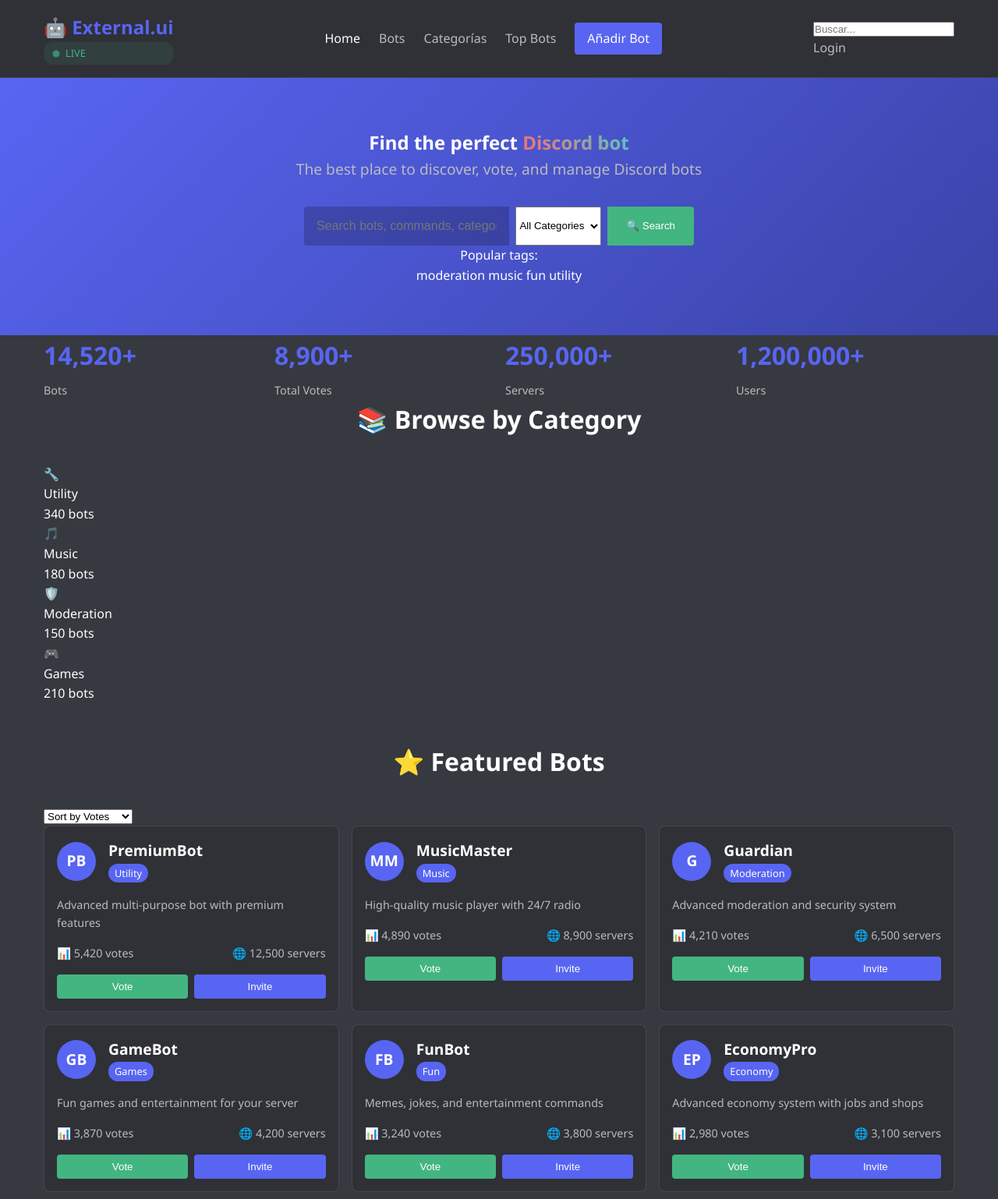
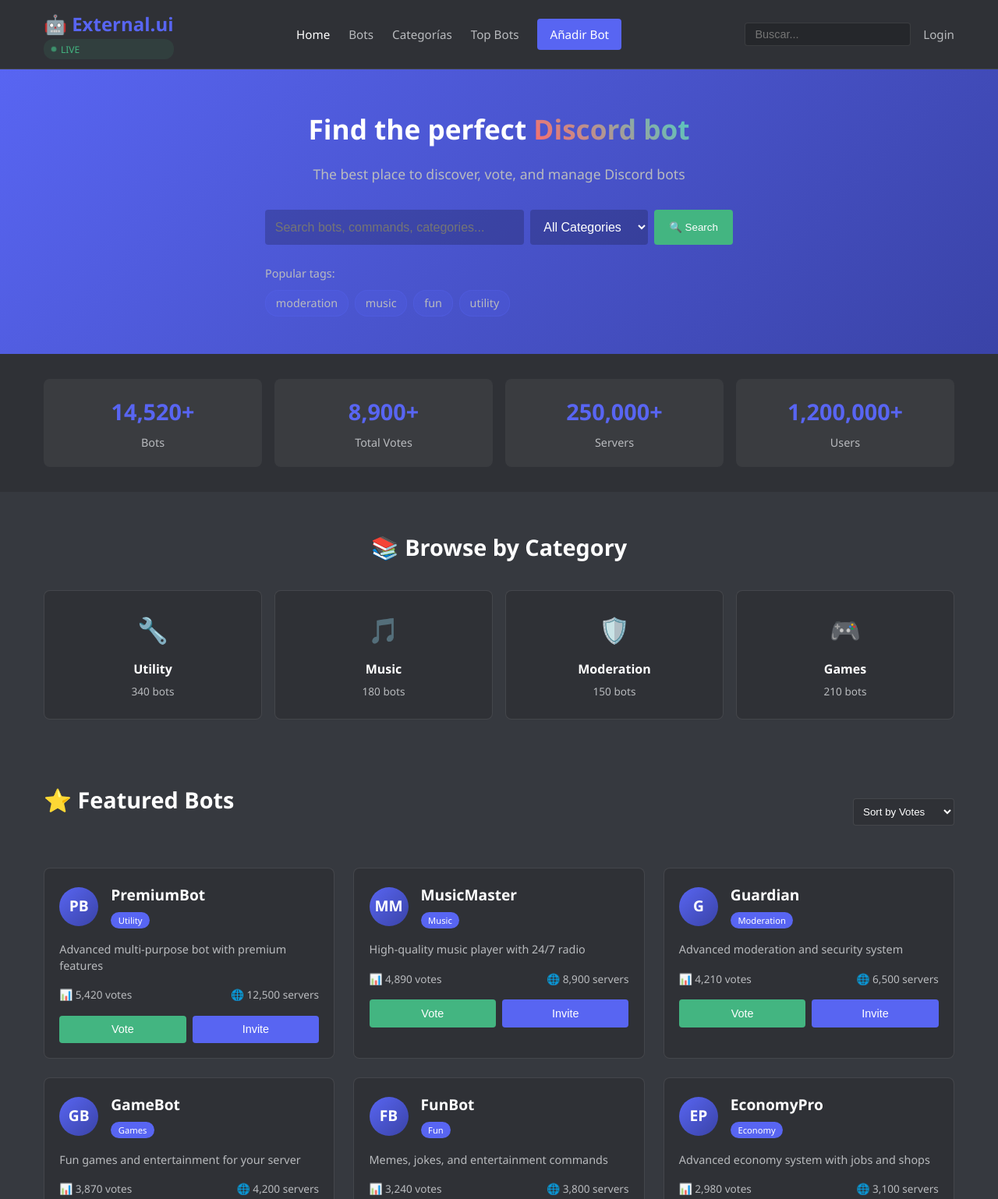
Before and after one commit to universla/external.ui, a website: page public/index.html in a window 1280 px wide. Shown: the top 1538 px of the page at 78% size. Drawn offline with Linux system fonts and the light colour scheme.

Commit message:
Update style.css

```diff
--- a/public/style.css
+++ b/public/style.css
@@ -1,16 +1,22 @@
-/* Variables */
+
+/* Variables CSS */
 :root {
     --primary: #5865F2;
     --primary-dark: #4752c4;
+    --secondary: #4f545c;
     --background: #36393f;
     --card: #2f3136;
+    --card-hover: #3a3c42;
     --text: #ffffff;
     --text-secondary: #b9bbbe;
     --success: #43b581;
+    --warning: #faa61a;
+    --danger: #f04747;
     --border: rgba(255,255,255,0.1);
+    --gradient: linear-gradient(135deg, var(--primary), #3a43a7);
 }
 
-/* Reset */
+/* Reset y base */
 * {
     margin: 0;
     padding: 0;
@@ -30,20 +36,40 @@ body {
     padding: 0 1rem;
 }
 
+/* Animaciones */
+@keyframes pulse {
+    0% { transform: scale(1); opacity: 1; }
+    50% { transform: scale(1.1); opacity: 0.7; }
+    100% { transform: scale(1); opacity: 1; }
+}
+
+@keyframes fadeInUp {
+    from {
+        opacity: 0;
+        transform: translateY(20px);
+    }
+    to {
+        opacity: 1;
+        transform: translateY(0);
+    }
+}
+
 /* Header */
 .header {
     background-color: var(--card);
-    padding: 1rem 0;
+    padding: 0.75rem 0;
     border-bottom: 1px solid var(--border);
     position: sticky;
     top: 0;
-    z-index: 100;
+    z-index: 1000;
+    backdrop-filter: blur(10px);
 }
 
 .header .container {
     display: flex;
     justify-content: space-between;
     align-items: center;
+    gap: 1rem;
 }
 
 .logo-text {
@@ -51,6 +77,9 @@ body {
     font-weight: bold;
     color: var(--primary);
     text-decoration: none;
+    display: flex;
+    align-items: center;
+    gap: 0.5rem;
 }
 
 .nav {
@@ -62,11 +91,16 @@ body {
 .nav-link {
     color: var(--text-secondary);
     text-decoration: none;
-    transition: color 0.2s;
+    transition: color 0.2s ease;
     font-weight: 500;
+    font-size: 0.95rem;
 }
 
-.nav-link:hover, .nav-link.active {
+.nav-link:hover {
+    color: var(--text);
+}
+
+.nav-link.active {
     color: var(--text);
 }
 
@@ -77,63 +111,65 @@ body {
     border-radius: 4px;
     text-decoration: none;
     font-weight: 500;
-    transition: background-color 0.2s;
+    transition: all 0.2s ease;
     border: none;
     cursor: pointer;
+    font-size: 0.95rem;
 }
 
 .btn-primary:hover {
     background-color: var(--primary-dark);
+    transform: translateY(-1px);
+}
+
+.header-actions {
+    display: flex;
+    align-items: center;
+    gap: 1rem;
+}
+
+.search-mini input {
+    padding: 0.4rem 0.8rem;
+    border-radius: 4px;
+    border: 1px solid var(--border);
+    background-color: rgba(0,0,0,0.2);
+    color: var(--text);
+    font-size: 0.9rem;
 }
 
 /* Live Indicator */
 .live-indicator {
     display: flex;
     align-items: center;
-    gap: 0.5rem;
-    font-size: 0.8rem;
+    gap: 0.4rem;
+    font-size: 0.75rem;
     color: var(--success);
     background: rgba(67, 181, 129, 0.1);
-    padding: 0.25rem 0.75rem;
+    padding: 0.2rem 0.6rem;
     border-radius: 12px;
 }
 
 .pulse {
-    width: 8px;
-    height: 8px;
+    width: 6px;
+    height: 6px;
     background-color: var(--success);
     border-radius: 50%;
     animation: pulse 2s infinite;
 }
 
-@keyframes pulse {
-    0% { transform: scale(1); opacity: 1; }
-    50% { transform: scale(1.1); opacity: 0.7; }
-    100% { transform: scale(1); opacity: 1; }
+/* Hero Section */
+.hero {
+    background: var(--gradient);
+    padding: 3rem 0;
+    text-align: center;
+    position: relative;
+    overflow: hidden;
 }
 
-/* Hero */
-.hero {
-    background: linear-gradient(135deg, var(--primary), #3a43a7);
-    padding: 4rem 0;
-    text-align: center;
-}
-
-.animated-text {
-    font-size: 2.5rem;
+.hero-title {
+    font-size: 2.2rem;
     margin-bottom: 1rem;
-    animation: fadeInUp 1s ease;
-}
-
-@keyframes fadeInUp {
-    from {
-        opacity: 0;
-        transform: translateY(30px);
-    }
-    to {
-        opacity: 1;
-        transform: translateY(0);
-    }
+    animation: fadeInUp 0.8s ease;
 }
 
 .highlight {
@@ -144,45 +180,90 @@ body {
 }
 
 .hero-subtitle {
-    font-size: 1.2rem;
+    font-size: 1.1rem;
     margin-bottom: 2rem;
     color: var(--text-secondary);
+    animation: fadeInUp 1s ease;
 }
 
 .search-box {
     display: flex;
-    max-width: 500px;
-    margin: 0 auto;
+    max-width: 600px;
+    margin: 0 auto 1.5rem;
     gap: 0.5rem;
+}
+
+.search-input, .category-select {
+    padding: 0.8rem;
+    border: none;
+    border-radius: 4px;
+    font-size: 1rem;
+    background-color: rgba(0,0,0,0.2);
+    color: var(--text);
 }
 
 .search-input {
     flex: 1;
-    padding: 1rem;
-    border: none;
-    border-radius: 4px 0 0 4px;
-    font-size: 1rem;
-    background-color: rgba(0,0,0,0.2);
-    color: var(--text);
+}
+
+.category-select {
+    min-width: 140px;
 }
 
 .search-button {
     background-color: var(--success);
     color: white;
     border: none;
-    padding: 1rem 1.5rem;
-    border-radius: 0 4px 4px 0;
+    padding: 0.8rem 1.2rem;
+    border-radius: 4px;
     cursor: pointer;
     font-weight: 500;
-    transition: background-color 0.2s;
+    transition: all 0.2s ease;
 }
 
 .search-button:hover {
     background-color: #3ca374;
+    transform: translateY(-1px);
 }
 
-/* Stats */
-.stats-widget {
+/* Popular Tags */
+.popular-tags {
+    text-align: left;
+    max-width: 600px;
+    margin: 0 auto;
+}
+
+.popular-tags span {
+    color: var(--text-secondary);
+    font-size: 0.9rem;
+}
+
+.tags-container {
+    display: flex;
+    flex-wrap: wrap;
+    gap: 0.5rem;
+    margin-top: 0.5rem;
+}
+
+.tag-chip {
+    background: rgba(88, 101, 242, 0.2);
+    color: #a0a7ff;
+    padding: 0.3rem 0.8rem;
+    border-radius: 16px;
+    font-size: 0.85rem;
+    cursor: pointer;
+    transition: all 0.2s ease;
+    border: 1px solid rgba(88, 101, 242, 0.3);
+}
+
+.tag-chip:hover {
+    background: rgba(88, 101, 242, 0.3);
+    color: white;
+    transform: translateY(-1px);
+}
+
+/* Stats Section */
+.stats-section {
     padding: 2rem 0;
     background-color: var(--card);
 }
@@ -193,16 +274,23 @@ body {
     gap: 1rem;
 }
 
-.stat-item {
+.stat-card {
     text-align: center;
-    padding: 1.5rem;
+    padding: 1.2rem;
+    background: rgba(255,255,255,0.05);
+    border-radius: 8px;
+    transition: transform 0.2s ease;
+}
+
+.stat-card:hover {
+    transform: translateY(-3px);
 }
 
 .stat-number {
-    font-size: 2rem;
+    font-size: 1.8rem;
     font-weight: bold;
     color: var(--primary);
-    margin-bottom: 0.5rem;
+    margin-bottom: 0.3rem;
 }
 
 .stat-label {
@@ -210,28 +298,88 @@ body {
     font-size: 0.9rem;
 }
 
-/* Bots */
-.featured-section {
+/* Categories Section */
+.categories-section {
     padding: 3rem 0;
 }
 
 .section-title {
     text-align: center;
     margin-bottom: 2rem;
+    font-size: 1.8rem;
+}
+
+.categories-grid {
+    display: grid;
+    grid-template-columns: repeat(auto-fit, minmax(180px, 1fr));
+    gap: 1rem;
+}
+
+.category-card {
+    background-color: var(--card);
+    border-radius: 8px;
+    padding: 1.5rem 1rem;
+    text-align: center;
+    transition: all 0.3s ease;
+    border: 1px solid var(--border);
+    cursor: pointer;
+}
+
+.category-card:hover {
+    background-color: var(--card-hover);
+    transform: translateY(-5px);
+    box-shadow: 0 10px 20px rgba(0,0,0,0.2);
+    border-color: var(--primary);
+}
+
+.category-icon {
     font-size: 2rem;
+    margin-bottom: 0.8rem;
+}
+
+.category-name {
+    font-weight: 600;
+    margin-bottom: 0.3rem;
+}
+
+.category-count {
+    font-size: 0.85rem;
+    color: var(--text-secondary);
+}
+
+/* Featured Bots */
+.featured-section {
+    padding: 2rem 0 4rem;
+}
+
+.section-header {
+    display: flex;
+    justify-content: space-between;
+    align-items: center;
+    margin-bottom: 2rem;
+    flex-wrap: wrap;
+    gap: 1rem;
+}
+
+.section-controls select {
+    padding: 0.5rem;
+    border-radius: 4px;
+    border: 1px solid var(--border);
+    background-color: var(--card);
+    color: var(--text);
 }
 
 .bots-grid {
     display: grid;
     grid-template-columns: repeat(auto-fit, minmax(300px, 1fr));
-    gap: 1rem;
+    gap: 1.5rem;
 }
 
 .bot-card {
     background-color: var(--card);
     border-radius: 8px;
-    padding: 1rem;
-    transition: transform 0.2s, box-shadow 0.2s;
+    padding: 1.2rem;
+    transition: all 0.3s ease;
     border: 1px solid var(--border);
 }
 
@@ -251,7 +399,7 @@ body {
 .bot-avatar {
     width: 50px;
     height: 50px;
-    background-color: var(--primary);
+    background: var(--gradient);
     border-radius: 50%;
     display: flex;
     align-items: center;
@@ -261,16 +409,16 @@ body {
 }
 
 .bot-title h3 {
-    margin: 0;
+    margin: 0 0 0.2rem 0;
     font-size: 1.2rem;
 }
 
-.category {
+.bot-title .category {
     background-color: var(--primary);
     color: white;
-    padding: 0.2rem 0.5rem;
+    padding: 0.2rem 0.6rem;
     border-radius: 12px;
-    font-size: 0.8rem;
+    font-size: 0.7rem;
     font-weight: 500;
 }
 
@@ -278,14 +426,15 @@ body {
     color: var(--text-secondary);
     margin-bottom: 1rem;
     font-size: 0.9rem;
+    line-height: 1.4;
 }
 
 .bot-stats {
     display: flex;
     justify-content: space-between;
     margin-bottom: 1rem;
+    font-size: 0.85rem;
     color: var(--text-secondary);
-    font-size: 0.9rem;
 }
 
 .bot-actions {
@@ -295,12 +444,13 @@ body {
 
 .btn-vote, .btn-invite {
     flex: 1;
-    padding: 0.5rem;
+    padding: 0.6rem;
     border: none;
     border-radius: 4px;
     cursor: pointer;
     font-weight: 500;
-    transition: opacity 0.2s;
+    transition: all 0.2s ease;
+    font-size: 0.9rem;
 }
 
 .btn-vote {
@@ -314,32 +464,83 @@ body {
 }
 
 .btn-vote:hover, .btn-invite:hover {
-    opacity: 0.8;
+    opacity: 0.9;
+    transform: translateY(-1px);
+}
+
+/* CTA Section */
+.cta-section {
+    background: var(--gradient);
+    padding: 3rem 0;
+    text-align: center;
+    margin: 2rem 0;
+}
+
+.cta-content h2 {
+    font-size: 2rem;
+    margin-bottom: 1rem;
+}
+
+.cta-content p {
+    font-size: 1.1rem;
+    margin-bottom: 2rem;
+    color: var(--text-secondary);
+}
+
+.cta-buttons {
+    display: flex;
+    gap: 1rem;
+    justify-content: center;
+    flex-wrap: wrap;
+}
+
+.btn-secondary {
+    background-color: transparent;
+    color: white;
+    border: 2px solid white;
+    padding: 0.6rem 1.2rem;
+    border-radius: 4px;
+    text-decoration: none;
+    font-weight: 500;
+    transition: all 0.2s ease;
+    cursor: pointer;
+}
+
+.btn-secondary:hover {
+    background-color: white;
+    color: var(--primary);
 }
 
 /* Footer */
 .footer {
     background-color: var(--card);
-    padding: 3rem 0 1rem 0;
+    padding: 3rem 0 1.5rem;
     border-top: 1px solid var(--border);
-    margin-top: 3rem;
 }
 
-.footer-content {
+.footer-grid {
     display: grid;
     grid-template-columns: repeat(auto-fit, minmax(200px, 1fr));
     gap: 2rem;
     margin-bottom: 2rem;
 }
 
-.footer-section h3, .footer-section h4 {
+.footer-section h3 {
     margin-bottom: 1rem;
     color: var(--text);
+    font-size: 1.2rem;
+}
+
+.footer-section h4 {
+    margin-bottom: 1rem;
+    color: var(--text);
+    font-size: 1rem;
 }
 
 .footer-section p {
     color: var(--text-secondary);
     font-size: 0.9rem;
+    margin-bottom: 1rem;
 }
 
 .footer-section a {
@@ -347,12 +548,18 @@ body {
     color: var(--text-secondary);
     text-decoration: none;
     margin-bottom: 0.5rem;
-    transition: color 0.2s;
+    transition: color 0.2s ease;
     font-size: 0.9rem;
 }
 
 .footer-section a:hover {
     color: var(--text);
+}
+
+.social-links {
+    display: flex;
+    gap: 1rem;
+    margin-top: 1rem;
 }
 
 .footer-bottom {
@@ -367,32 +574,63 @@ body {
 @media (max-width: 768px) {
     .header .container {
         flex-direction: column;
-        gap: 1rem;
+        gap: 0.8rem;
     }
 
     .nav {
         flex-wrap: wrap;
         justify-content: center;
+        gap: 1rem;
     }
 
-    .hero h1 {
-        font-size: 2rem;
+    .header-actions {
+        width: 100%;
+        justify-content: center;
+    }
+
+    .hero-title {
+        font-size: 1.8rem;
     }
 
     .search-box {
         flex-direction: column;
     }
 
-    .search-input {
+    .search-input, .category-select, .search-button {
+        width: 100%;
         border-radius: 4px;
         margin-bottom: 0.5rem;
-    }
-
-    .search-button {
-        border-radius: 4px;
     }
 
     .stats-grid {
         grid-template-columns: 1fr 1fr;
     }
+
+    .categories-grid {
+        grid-template-columns: 1fr 1fr;
+    }
+
+    .section-header {
+        flex-direction: column;
+        align-items: flex-start;
+    }
+
+    .cta-buttons {
+        flex-direction: column;
+        align-items: center;
+    }
 }
+
+@media (max-width: 480px) {
+    .stats-grid {
+        grid-template-columns: 1fr;
+    }
+
+    .categories-grid {
+        grid-template-columns: 1fr;
+    }
+
+    .bots-grid {
+        grid-template-columns: 1fr;
+    }
+}
```
